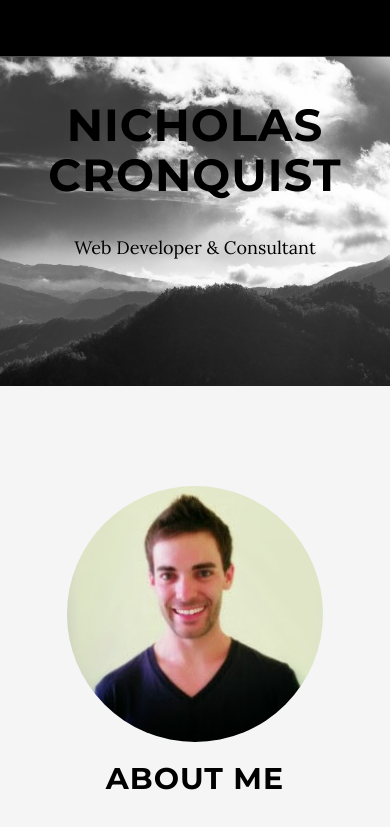
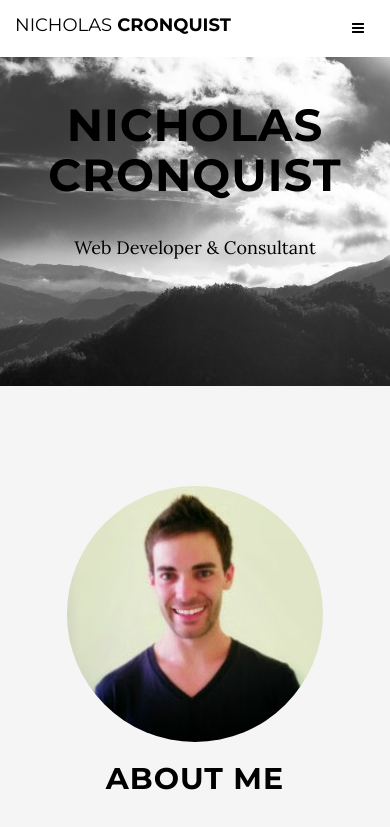
Before and after one commit to ncronquist/ncronquist.github.io, a plain HTML site: page index.html in a window 390 px wide. Shown: the top 827 px of the page. Drawn offline with Linux system fonts and the light colour scheme.

Commit message:
Hide resume png on mobile view and change mobile navbar color

```diff
--- a/css/grayscale.css
+++ b/css/grayscale.css
@@ -91,6 +91,10 @@ a:focus {
     text-transform: uppercase;
     font-family: Montserrat,"Helvetica Neue",Helvetica,Arial,sans-serif;
     background-color: #000;
+}
+
+.navbar-custom .fa {
+    background-color: #fff;
 }
 
 .navbar-custom .navbar-brand {
@@ -380,6 +384,10 @@ ul.banner-social-buttons {
     ul.banner-social-buttons li:last-child {
         margin-bottom: 0;
     }
+
+    .navbar {
+        background-color: #fff;
+    }
 }
 
 footer {
--- a/index.html
+++ b/index.html
@@ -191,7 +191,7 @@
           </li>
         </ul>
       </div>
-      <div class="col-lg-12">
+      <div class="hidden-xs col-lg-12">
         <img src="./img/Nicholas Cronquist - 2015-06-09 - Resume.png" class="img-responsive" alt="Image">
       </div>
     </div>
```
